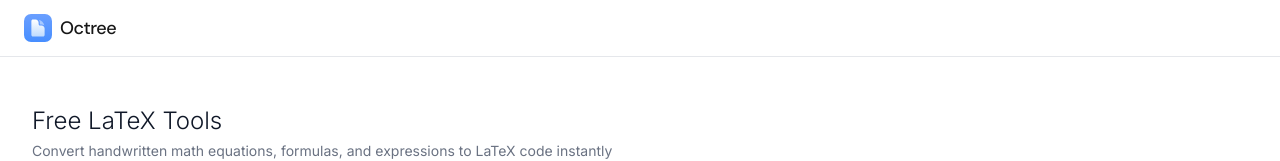
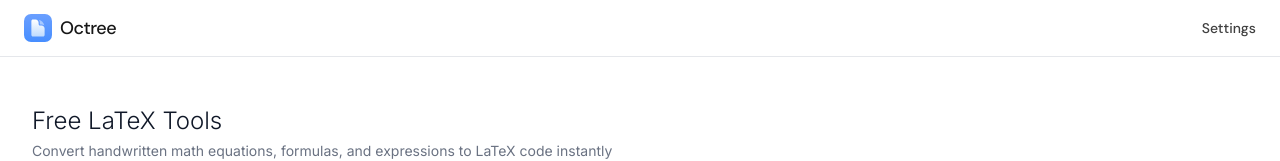
Before and after one commit to Octree-AI-Latex-Editor/tools, a Next.js app: page / in a window 1280 px wide. Shown: the top 161 px of the page. Built offline with nearby package versions, Linux system fonts and the light colour scheme.

Commit message:
Update navbar: change Octree logo link to app.useoctree.com and add Settings link

```diff
--- a/components/Header.tsx
+++ b/components/Header.tsx
@@ -14,7 +14,7 @@ export default function Header() {
       <div className="mx-auto max-w-7xl px-6">
         <div className="flex h-14 items-center justify-between">
           <div className="flex items-center">
-            <Link href="https://useoctree.com" className="flex items-center space-x-2">
+            <Link href="https://app.useoctree.com" className="flex items-center space-x-2">
               <OctreeLogo className="h-7 w-7" />
               <span
                 className={cn(
@@ -27,7 +27,15 @@ export default function Header() {
             </Link>
           </div>
           <div className="flex items-center">
-            {/* Empty div to maintain same structure as ai-latex-editor navbar */}
+            <Link
+              href="https://app.useoctree.com/settings"
+              className={cn(
+                'text-sm font-medium text-neutral-700 hover:text-neutral-900 transition-colors',
+                dmSans.className
+              )}
+            >
+              Settings
+            </Link>
           </div>
         </div>
       </div>
```
